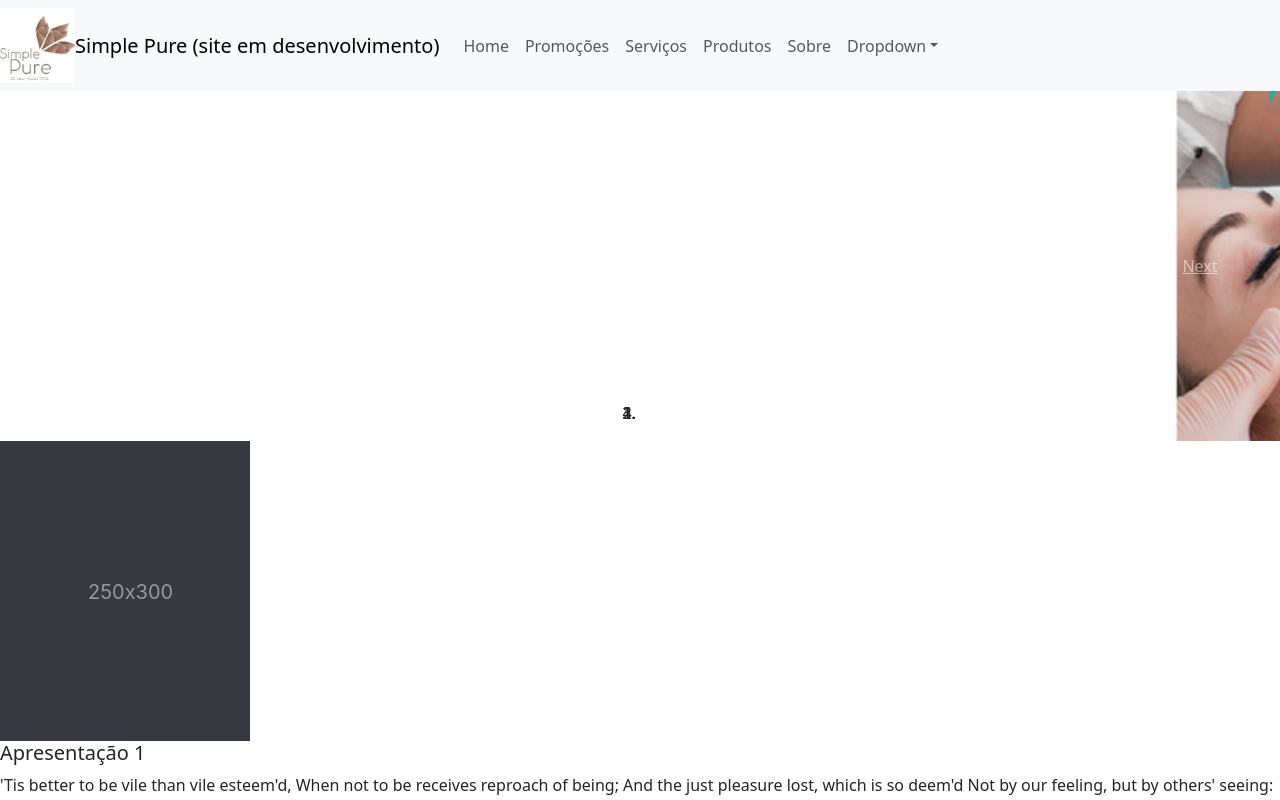
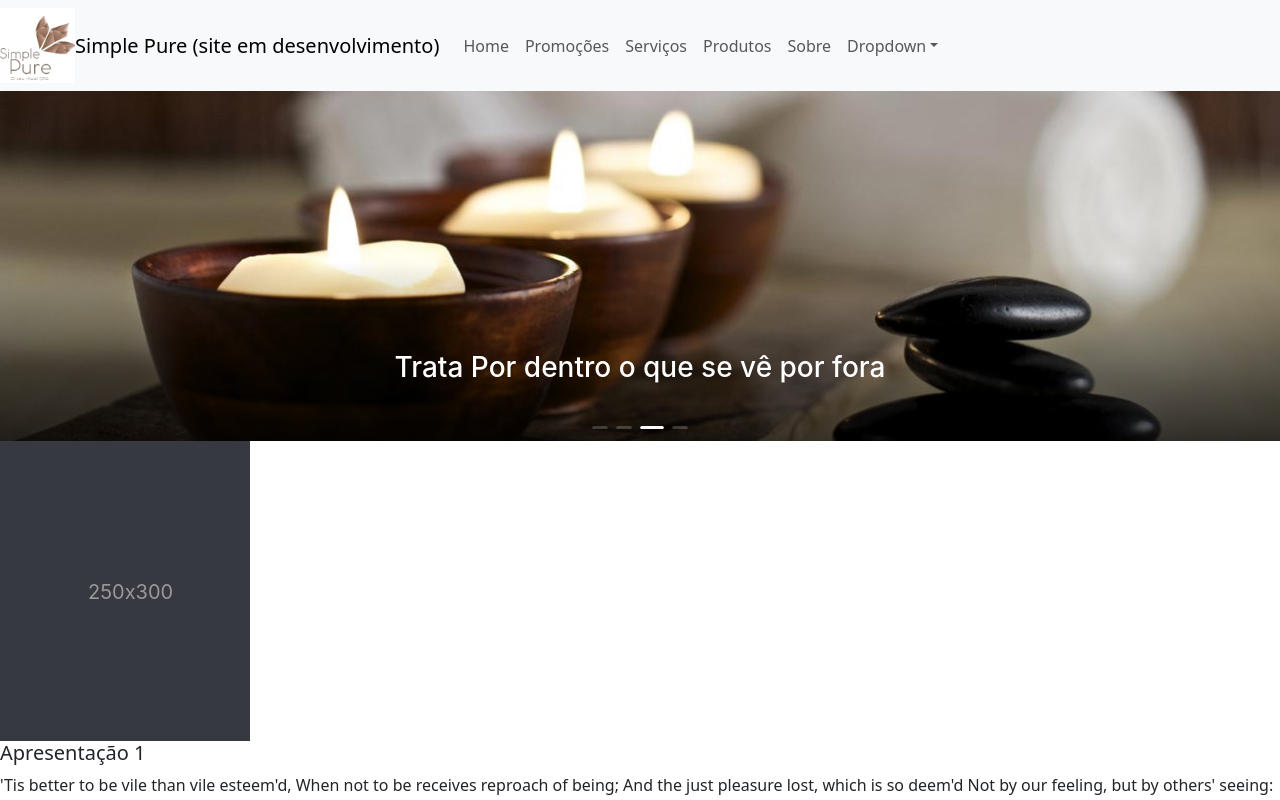
Before and after one commit to ZazaSaki/LojaSite, a Next.js app: page / in a window 1280 px wide. Shown: the top 800 px of the page. Built offline with nearby package versions, Linux system fonts and the light colour scheme.

Commit message:
Fixing carousel

```diff
--- a/components/FirstPageCarousel.js
+++ b/components/FirstPageCarousel.js
@@ -1,6 +1,18 @@
 import { Carousel } from "react-bootstrap";
+import { Carousel as Car } from "antd";
 import 'bootstrap/dist/css/bootstrap.min.css';
 import extra from "../styles/extra.module.css";
+
+import React from 'react';
+
+const contentStyle = {
+  margin: 0,
+  height: '160px',
+  color: '#fff',
+  lineHeight: '160px',
+  textAlign: 'center',
+  background: '#364d79',
+};
 
 const sizeCarousel = "30vh";
 
@@ -11,6 +23,7 @@ let PainelArray  = [
     {src : "/Promo.jpg", alt : "painel", title: "1 Like  = 5% de Desconto", text: "Valido para qualquer tratamento"},
 ]
 
+//decrepated
 function buildCrousel() {
     let i = 0;
     return PainelArray.map(item => (
@@ -32,10 +45,39 @@ function buildCrousel() {
     ));
 }
 
+function buildCar() {
+    let i = 0;
+
+    // item = {src, alt, title, text}
+    return PainelArray.map(item => (
+        <div key = {i++} className="carousel-Item">
+
+            <div className={extra.carou}>
+               <img
+                 /* 16:9 Aspect Ratio (divide 9 by 16 = 0.5625) */
+
+                 src={item.src}
+                 alt={item.alt}
+                />
+                <p><h3>{item.title}</h3></p>
+            </div>
+        </div>
+    ));
+}
+
+
+
+
 export default function FirtsPageCarousel(){
+    const onChange = (currentSlide) => {
+        console.log(currentSlide);
+      };
     return(
-        <Carousel>
-            {buildCrousel()}
-        </Carousel>
+        <div>
+            <Car afterChange={onChange} autoplay = {true} autoplaySpeed={2000} className="carousel slide" effect="fade">
+                {buildCar()}
+            </Car>
+
+        </div>
     );
 }
--- a/package.json
+++ b/package.json
@@ -8,6 +8,7 @@
     "start": "next start"
   },
   "dependencies": {
+    "antd": "^5.8.6",
     "bluebird": "^3.7.2",
     "bootstrap": "^5.3.1",
     "formidable": "^1.2.6",
--- a/styles/extra.module.css
+++ b/styles/extra.module.css
@@ -1,3 +1,35 @@
+
+.carou {
+    position: relative;
+    width: 100%;
+    height: 30%;
+    min-height: 350px;
+    max-height: 600px;
+    overflow: hidden;
+}
+.carou img {
+    position: absolute;
+    top: -9999px;
+    left: -9999px;
+    right: -9999px;
+    bottom: -9999px;
+    margin: auto;
+    min-width: 100%;
+    min-height: 300px;
+}
+.carou p {
+    position: absolute;
+    width: 100%;
+    height: 5%;
+    background-image: linear-gradient(rgba(0, 0, 0, 0), rgba(0, 0, 0, 0.705));
+    padding: 7%;
+    bottom: 0;
+    left: 0;
+    text-align: center;
+    box-sizing: border-box;
+    color: #fff;
+    margin: 0;
+}
 
 
 .crop {
```
Also changed, not shown: 1 other file (tests, documents, lock files or other folders).
